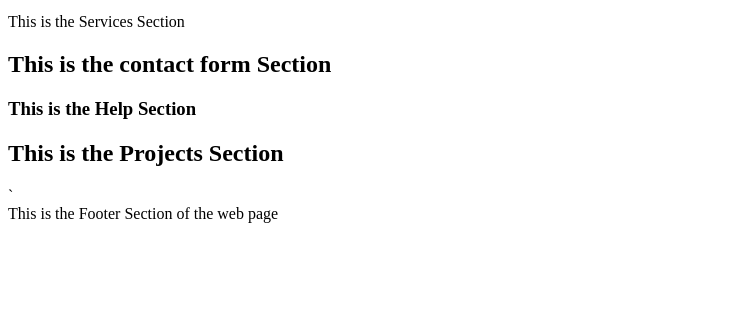
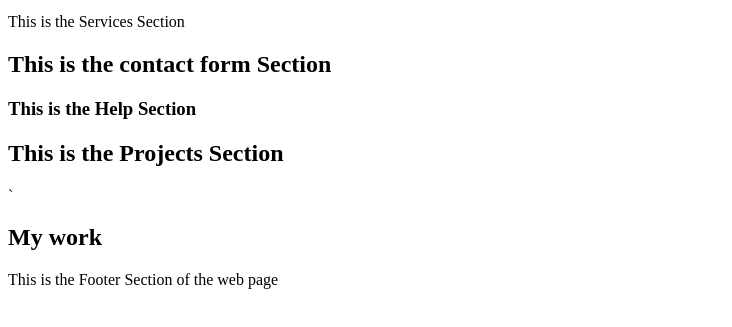
Before and after one commit to Sparky-gg/GitPractice, a plain HTML site: page index.htm in a window 1280 px wide. Shown: the part 101-428 px from the top of the page, without its empty margins (0-732 px from the left). Drawn offline with Linux system fonts and the light colour scheme.

Commit message:
test: Testing merge conflicts in git

```diff
--- a/index.htm
+++ b/index.htm
@@ -25,6 +25,10 @@
         <h2>This is the Projects Section</h2>`
     </section>
 
+    <section>
+        <h2>My work</h2>
+    </section>
+
     <footer>
         This is the Footer Section of the web page
     </footer>
```
